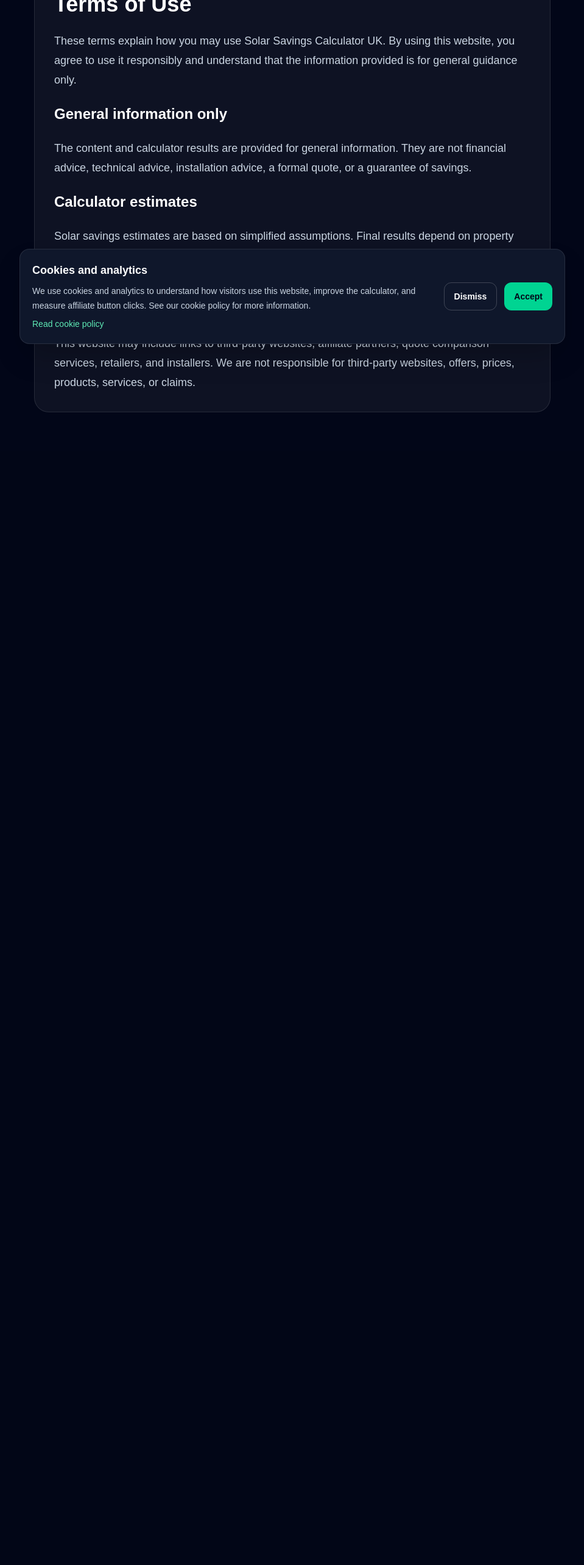
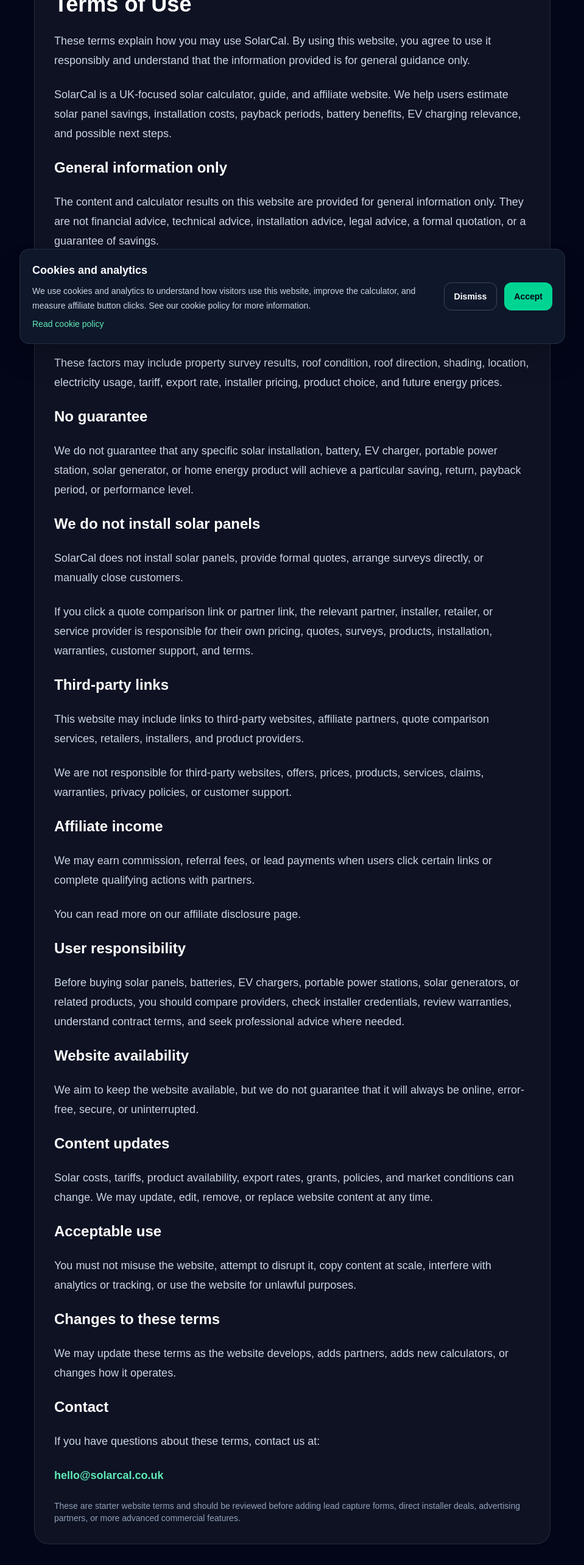
Before and after one commit to 786infinite/solar-savings-calculator-uk, a Next.js app: page /terms in a window 1280 px wide. Shown: the part 220-2786 px from the top of the page at 61% size, without its empty margins (160-1119 px from the left). Before the commit the page ends 960 px from the top, so only its background shows below. Built offline with nearby package versions, Linux system fonts and the light colour scheme.

Commit message:
Improve terms page

```diff
--- a/app/terms/page.tsx
+++ b/app/terms/page.tsx
@@ -1,2 +1,175 @@
 import { LegalCard } from "@/components/SiteShell";
-export default function TermsPage() { return <LegalCard title="Terms of Use"><p>These terms explain how you may use Solar Savings Calculator UK. By using this website, you agree to use it responsibly and understand that the information provided is for general guidance only.</p><h2 className="text-2xl font-semibold text-white">General information only</h2><p>The content and calculator results are provided for general information. They are not financial advice, technical advice, installation advice, a formal quote, or a guarantee of savings.</p><h2 className="text-2xl font-semibold text-white">Calculator estimates</h2><p>Solar savings estimates are based on simplified assumptions. Final results depend on property survey results, roof condition, roof direction, shading, location, energy usage, tariff, installer pricing, product choice, and future energy prices.</p><h2 className="text-2xl font-semibold text-white">Third-party links</h2><p>This website may include links to third-party websites, affiliate partners, quote comparison services, retailers, and installers. We are not responsible for third-party websites, offers, prices, products, services, or claims.</p></LegalCard>; }
+
+export default function TermsPage() {
+  return (
+    <LegalCard label="Legal" title="Terms of Use">
+      <p>
+        These terms explain how you may use SolarCal. By using this website, you
+        agree to use it responsibly and understand that the information provided
+        is for general guidance only.
+      </p>
+
+      <p>
+        SolarCal is a UK-focused solar calculator, guide, and affiliate website.
+        We help users estimate solar panel savings, installation costs, payback
+        periods, battery benefits, EV charging relevance, and possible next
+        steps.
+      </p>
+
+      <h2 className="text-2xl font-semibold text-white">
+        General information only
+      </h2>
+
+      <p>
+        The content and calculator results on this website are provided for
+        general information only. They are not financial advice, technical
+        advice, installation advice, legal advice, a formal quotation, or a
+        guarantee of savings.
+      </p>
+
+      <h2 className="text-2xl font-semibold text-white">
+        Calculator estimates
+      </h2>
+
+      <p>
+        Solar calculator results are based on simplified assumptions. Final
+        costs, savings, payback periods, export income, system suitability, and
+        product performance depend on many factors.
+      </p>
+
+      <p>
+        These factors may include property survey results, roof condition, roof
+        direction, shading, location, electricity usage, tariff, export rate,
+        installer pricing, product choice, and future energy prices.
+      </p>
+
+      <h2 className="text-2xl font-semibold text-white">
+        No guarantee
+      </h2>
+
+      <p>
+        We do not guarantee that any specific solar installation, battery, EV
+        charger, portable power station, solar generator, or home energy product
+        will achieve a particular saving, return, payback period, or performance
+        level.
+      </p>
+
+      <h2 className="text-2xl font-semibold text-white">
+        We do not install solar panels
+      </h2>
+
+      <p>
+        SolarCal does not install solar panels, provide formal quotes, arrange
+        surveys directly, or manually close customers.
+      </p>
+
+      <p>
+        If you click a quote comparison link or partner link, the relevant
+        partner, installer, retailer, or service provider is responsible for
+        their own pricing, quotes, surveys, products, installation, warranties,
+        customer support, and terms.
+      </p>
+
+      <h2 className="text-2xl font-semibold text-white">
+        Third-party links
+      </h2>
+
+      <p>
+        This website may include links to third-party websites, affiliate
+        partners, quote comparison services, retailers, installers, and product
+        providers.
+      </p>
+
+      <p>
+        We are not responsible for third-party websites, offers, prices,
+        products, services, claims, warranties, privacy policies, or customer
+        support.
+      </p>
+
+      <h2 className="text-2xl font-semibold text-white">
+        Affiliate income
+      </h2>
+
+      <p>
+        We may earn commission, referral fees, or lead payments when users click
+        certain links or complete qualifying actions with partners.
+      </p>
+
+      <p>
+        You can read more on our affiliate disclosure page.
+      </p>
+
+      <h2 className="text-2xl font-semibold text-white">
+        User responsibility
+      </h2>
+
+      <p>
+        Before buying solar panels, batteries, EV chargers, portable power
+        stations, solar generators, or related products, you should compare
+        providers, check installer credentials, review warranties, understand
+        contract terms, and seek professional advice where needed.
+      </p>
+
+      <h2 className="text-2xl font-semibold text-white">
+        Website availability
+      </h2>
+
+      <p>
+        We aim to keep the website available, but we do not guarantee that it
+        will always be online, error-free, secure, or uninterrupted.
+      </p>
+
+      <h2 className="text-2xl font-semibold text-white">
+        Content updates
+      </h2>
+
+      <p>
+        Solar costs, tariffs, product availability, export rates, grants,
+        policies, and market conditions can change. We may update, edit, remove,
+        or replace website content at any time.
+      </p>
+
+      <h2 className="text-2xl font-semibold text-white">
+        Acceptable use
+      </h2>
+
+      <p>
+        You must not misuse the website, attempt to disrupt it, copy content at
+        scale, interfere with analytics or tracking, or use the website for
+        unlawful purposes.
+      </p>
+
+      <h2 className="text-2xl font-semibold text-white">
+        Changes to these terms
+      </h2>
+
+      <p>
+        We may update these terms as the website develops, adds partners, adds
+        new calculators, or changes how it operates.
+      </p>
+
+      <h2 className="text-2xl font-semibold text-white">
+        Contact
+      </h2>
+
+      <p>
+        If you have questions about these terms, contact us at:
+      </p>
+
+      <p>
+        <a
+          href="mailto:hello@solarcal.co.uk"
+          className="font-semibold text-emerald-300 hover:text-emerald-200"
+        >
+          hello@solarcal.co.uk
+        </a>
+      </p>
+
+      <p className="text-sm text-slate-400">
+        These are starter website terms and should be reviewed before adding
+        lead capture forms, direct installer deals, advertising partners, or
+        more advanced commercial features.
+      </p>
+    </LegalCard>
+  );
+}
```
